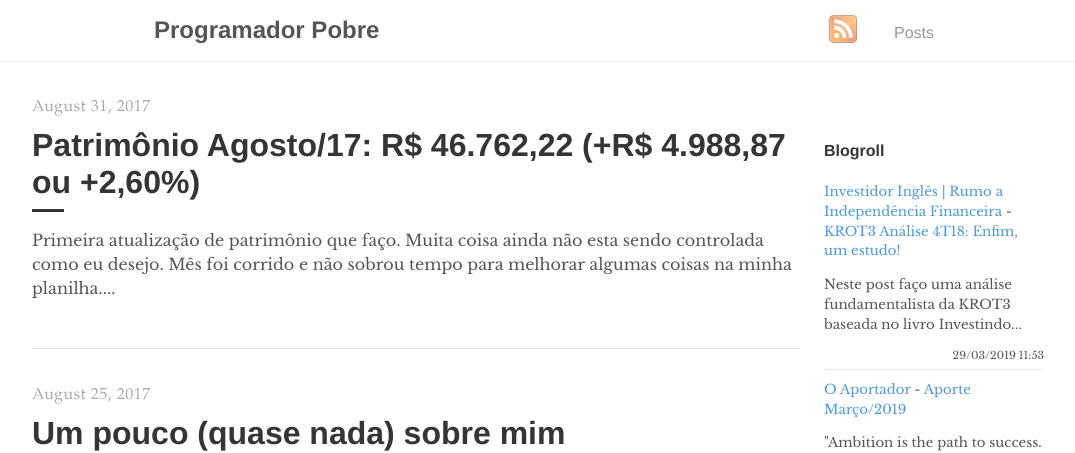
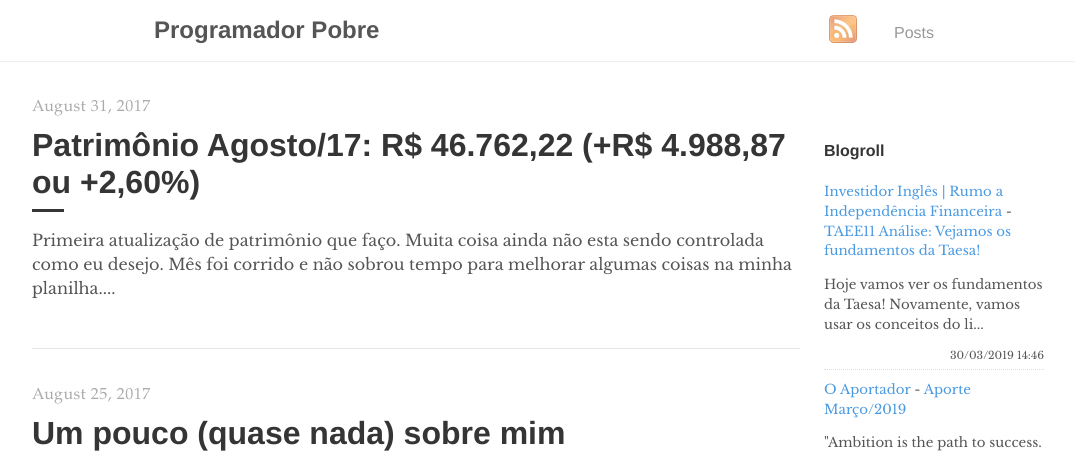
Before and after one commit to programadorpobre/programadorpobre.github.io, a Jekyll site: the page built from index.html, in a window 1280 px wide. Shown: the top 453 px of the page, without its empty margins (96-1171 px from the left). Built offline with Jekyll 4.4.1, drawn with Linux system fonts in a browser that asks for light colours; the list of posts is cut into pages by our own code; comment, search, counter and statistics services are not loaded.

Commit message:
[ci skip] travis #602

```diff
--- a/_includes/feed-entries.html
+++ b/_includes/feed-entries.html
@@ -1,7 +1,7 @@
 <div class="feed-entry">
-    <a class="feed-entry-site-name" href="https://www.investidoringles.com/">Investidor Inglês | Rumo a Independência Financeira</a> - <a class="feed-entry-title" href="https://www.investidoringles.com/2019/03/krot3-analise4t18.html">KROT3 Análise 4T18: Enfim, um estudo!</a>
-    <p class="feed-entry-summary">Neste post faço uma análise fundamentalista da KROT3 baseada no livro Investindo...</p>
-    <time datetime="2019-03-29T11:53:00.001-03:00">29/03/2019 11:53</time>
+    <a class="feed-entry-site-name" href="https://www.investidoringles.com/">Investidor Inglês | Rumo a Independência Financeira</a> - <a class="feed-entry-title" href="https://www.investidoringles.com/2019/03/taee11-taesa-fundamentos.html">TAEE11 Análise: Vejamos os fundamentos da Taesa!</a>
+    <p class="feed-entry-summary">Hoje vamos ver os fundamentos da Taesa! Novamente, vamos usar os conceitos do li...</p>
+    <time datetime="2019-03-30T14:46:00.000-03:00">30/03/2019 14:46</time>
 </div>
 <div class="feed-entry">
     <a class="feed-entry-site-name" href="https://oaportadorfinanceiro.blogspot.com/">O Aportador</a> - <a class="feed-entry-title" href="https://oaportadorfinanceiro.blogspot.com/2019/03/aporte-marco2019.html">Aporte Março/2019</a>
```
